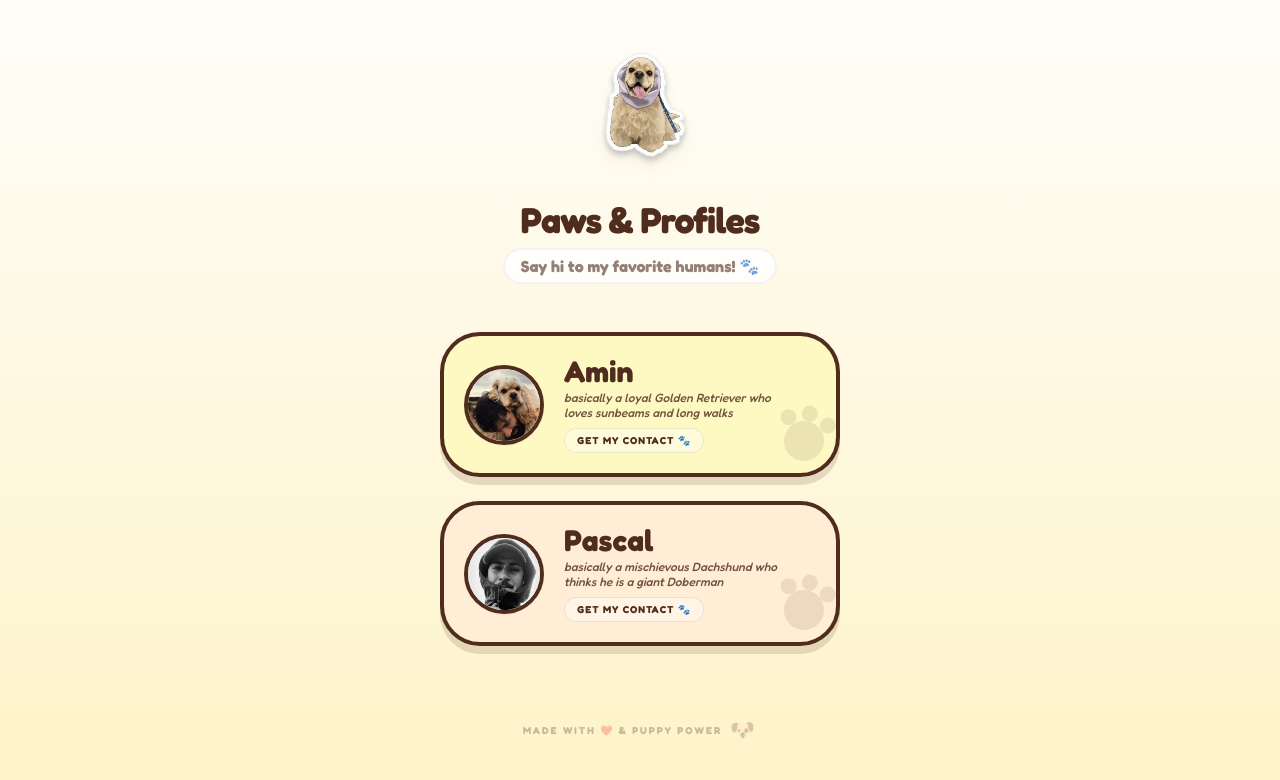
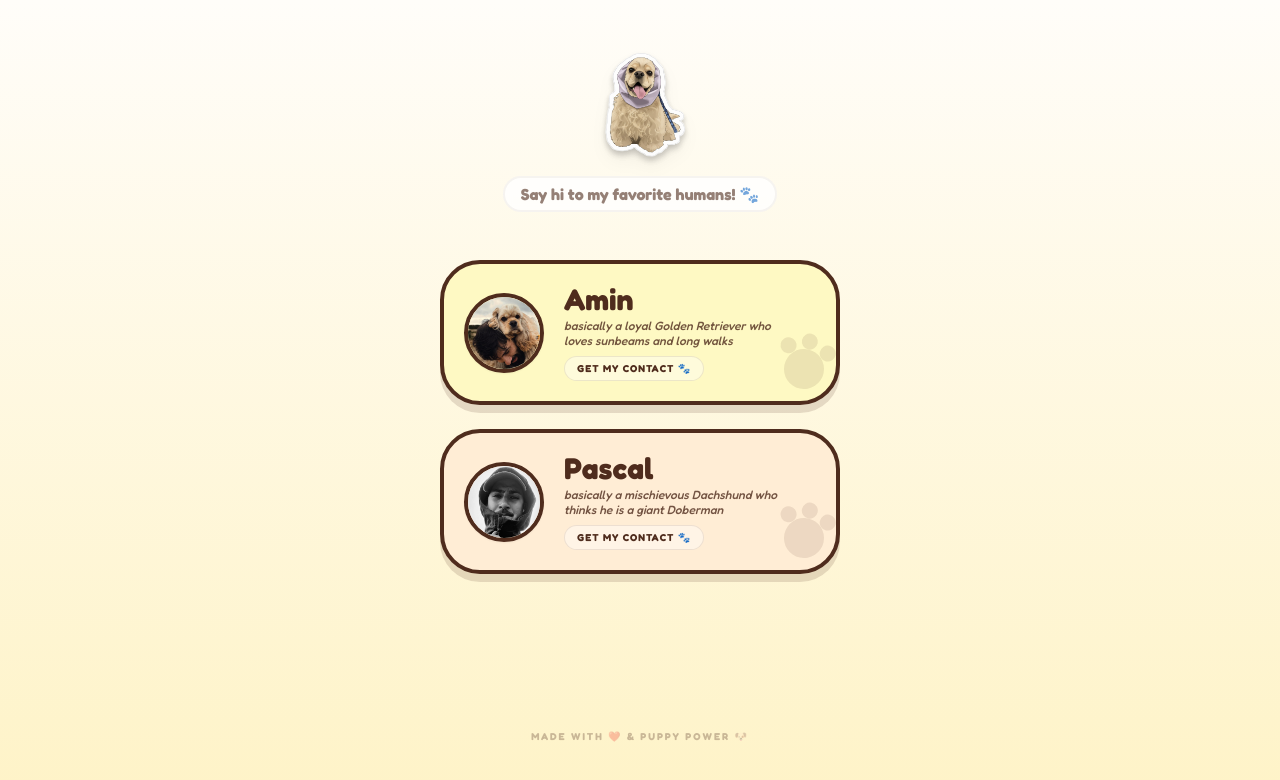
Before and after one commit to num-3/pawsandprofiles, a React (Vite) app: page / in a window 1280 px wide. Shown: the top 780 px of the page. Built offline with nearby package versions, Linux system fonts and the light colour scheme.

Commit message:
style: remove Paws & Profiles h1 title

```diff
--- a/App.tsx
+++ b/App.tsx
@@ -29,9 +29,6 @@ const App: React.FC = () => {
           <div className="drop-shadow-md">
             {DOG_LOGO_SVG}
           </div>
-          <h1 className="mt-8 text-4xl font-extrabold text-[#4F2C1D] tracking-tight">
-            Paws & Profiles
-          </h1>
           <p className="text-[#4F2C1D]/60 font-bold text-base mt-2 bg-white/80 backdrop-blur-sm px-4 py-1 rounded-full border-2 border-[#4F2C1D]/5">
             Say hi to my favorite humans! 🐾
           </p>
@@ -55,8 +52,7 @@ const App: React.FC = () => {
 
         <footer className="mt-auto pt-16 pb-4">
           <div className="flex items-center gap-2 text-[#4F2C1D]/30 font-bold text-[10px] uppercase tracking-[0.2em]">
-            <span>Made with ❤️ & Puppy Power</span>
-            <span className="text-xl">🐶</span>
+            <span>Made with ❤️ & Puppy Power 🐶</span>
           </div>
         </footer>
       </div>
```
